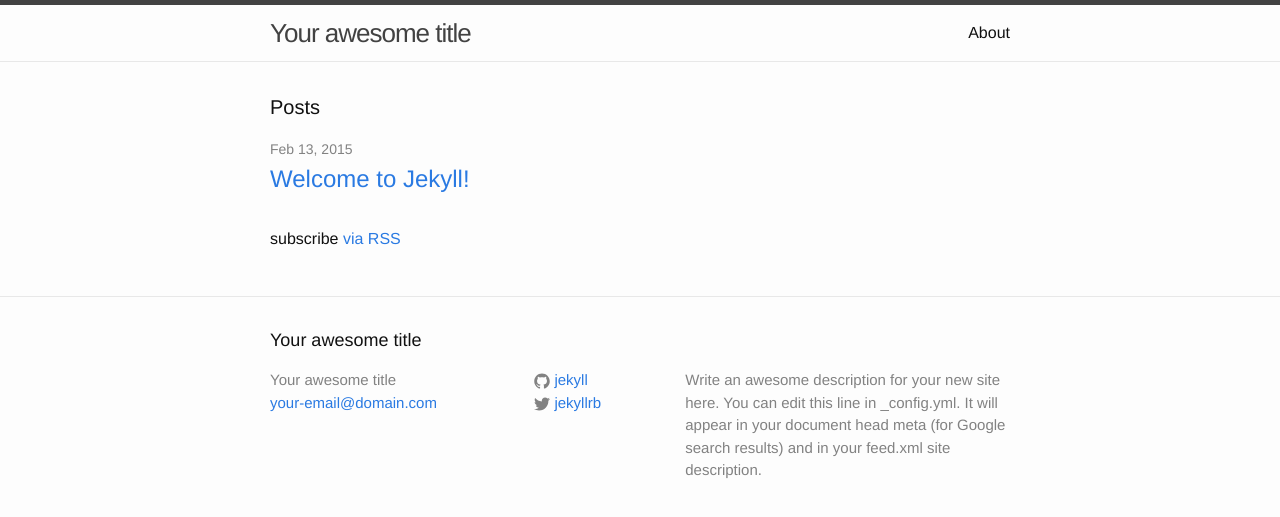
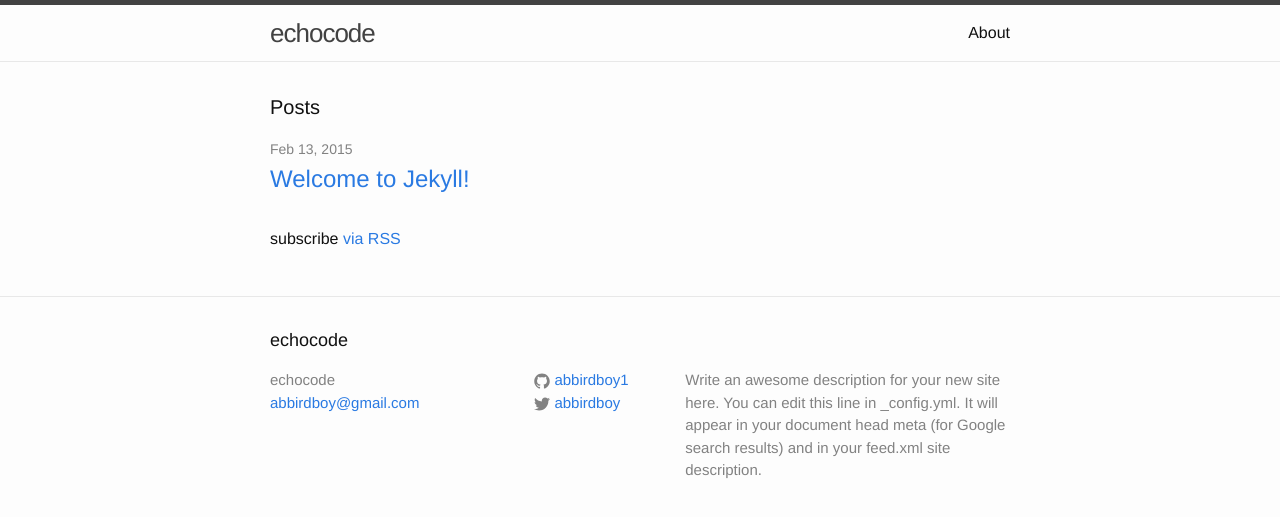
Before and after one commit to abbirdboy/original_website, a Jekyll site: the page built from index.html, in a window 1280 px wide. Shown: the top 517 px of the page. Built offline with Jekyll 4.4.1, drawn with Linux system fonts in a browser that asks for light colours.

Commit message:
Changed Title

```diff
--- a/_config.yml
+++ b/_config.yml
@@ -1,14 +1,14 @@
 # Site settings
-title: Your awesome title
-email: your-email@domain.com
+title: echocode
+email: abbirdboy@gmail.com
 description: > # this means to ignore newlines until "baseurl:"
   Write an awesome description for your new site here. You can edit this
   line in _config.yml. It will appear in your document head meta (for
   Google search results) and in your feed.xml site description.
 baseurl: "" # the subpath of your site, e.g. /blog/
 url: "http://yourdomain.com" # the base hostname & protocol for your site
-twitter_username: jekyllrb
-github_username:  jekyll
+twitter_username: abbirdboy
+github_username:  abbirdboy1
 
 # Build settings
 markdown: kramdown
```
